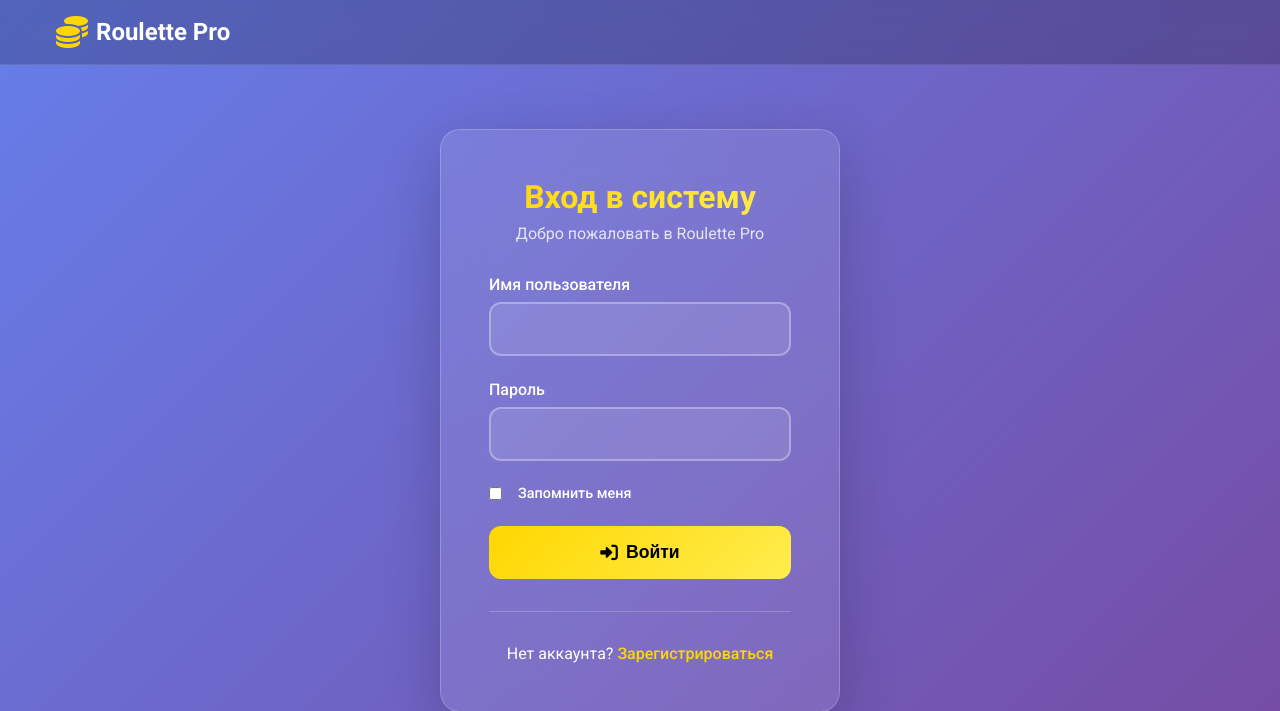
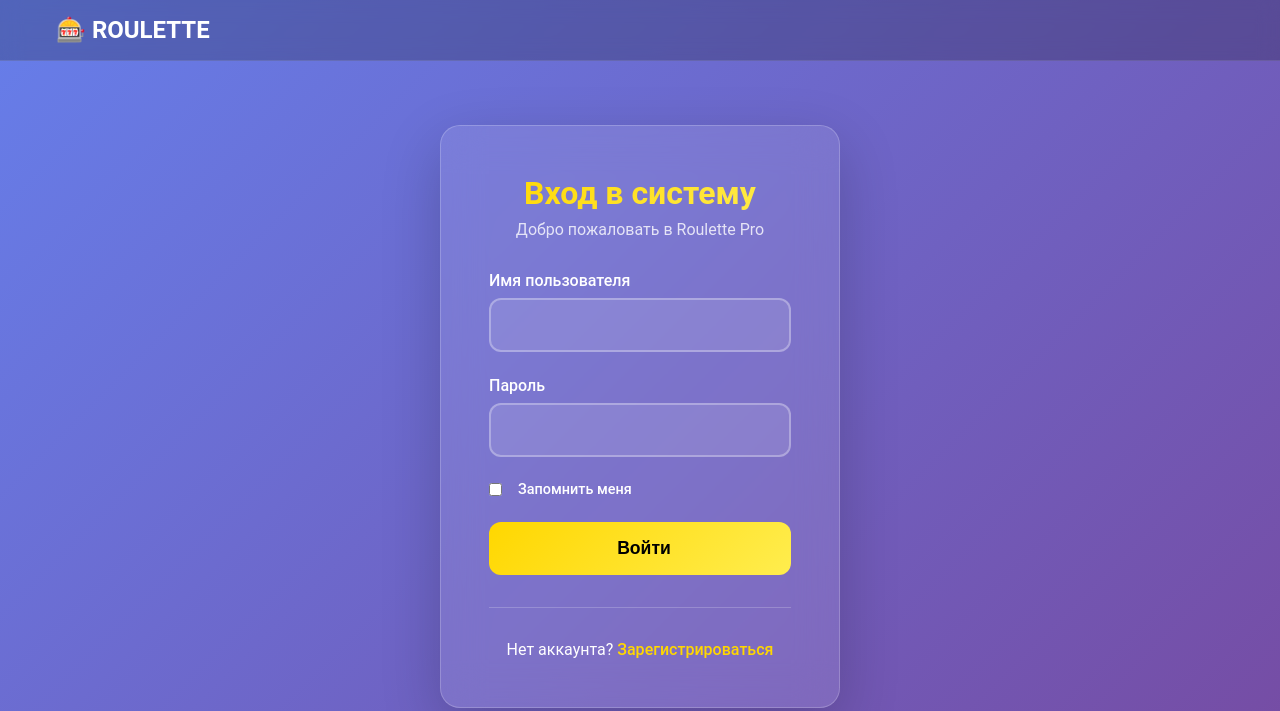
Before and after one commit to esketitniy/telegram-roulette-bot, a Flask app: page /login in a window 1280 px wide. Shown: the top 711 px of the page. Run offline with Flask 3, Linux system fonts and the light colour scheme; some libraries are stand-ins or nearby versions.

Commit message:
Update base.html

```diff
--- a/templates/base.html
+++ b/templates/base.html
@@ -5,30 +5,19 @@
     <meta name="viewport" content="width=device-width, initial-scale=1.0">
     <title>{% block title %}Европейская Рулетка{% endblock %}</title>
     <link rel="stylesheet" href="{{ url_for('static', filename='css/style.css') }}">
-    <link href="https://fonts.googleapis.com/css2?family=Roboto:wght@300;400;500;700&display=swap" rel="stylesheet">
-    <link rel="stylesheet" href="https://cdnjs.cloudflare.com/ajax/libs/font-awesome/6.0.0/css/all.min.css">
+    <link rel="preconnect" href="https://fonts.googleapis.com">
+    <link rel="preconnect" href="https://fonts.gstatic.com" crossorigin>
+    <link href="https://fonts.googleapis.com/css2?family=Orbitron:wght@400;700;900&display=swap" rel="stylesheet">
 </head>
 <body>
     <nav class="navbar">
         <div class="nav-container">
-            <div class="nav-logo">
-                <i class="fas fa-coins"></i>
-                <span>Roulette Pro</span>
-            </div>
-            {% if session.user_id %}
+            <h1 class="nav-logo">🎰 ROULETTE</h1>
+            {% if session.username %}
             <div class="nav-menu">
-                <a href="{{ url_for('index') }}" class="nav-link">
-                    <i class="fas fa-home"></i>
-                    <span>Игра</span>
-                </a>
-                <a href="{{ url_for('profile') }}" class="nav-link">
-                    <i class="fas fa-user"></i>
-                    <span>Профиль</span>
-                </a>
-                <a href="{{ url_for('logout') }}" class="nav-link">
-                    <i class="fas fa-sign-out-alt"></i>
-                    <span>Выход</span>
-                </a>
+                <a href="{{ url_for('index') }}" class="nav-link">Игра</a>
+                <a href="{{ url_for('profile') }}" class="nav-link">Профиль</a>
+                <a href="{{ url_for('logout') }}" class="nav-link logout">Выход</a>
             </div>
             {% endif %}
         </div>
@@ -39,10 +28,7 @@
             {% if messages %}
                 <div class="flash-messages">
                     {% for message in messages %}
-                        <div class="flash-message">
-                            <i class="fas fa-info-circle"></i>
-                            {{ message }}
-                        </div>
+                        <div class="flash-message">{{ message }}</div>
                     {% endfor %}
                 </div>
             {% endif %}
@@ -51,8 +37,8 @@
         {% block content %}{% endblock %}
     </main>
 
-    <script src="https://cdnjs.cloudflare.com/ajax/libs/socket.io/4.0.1/socket.io.js"></script>
-    <script src="{{ url_for('static', filename='js/main.js') }}"></script>
+    <script src="https://cdnjs.cloudflare.com/ajax/libs/socket.io/4.7.2/socket.io.js"></script>
+    <script src="{{ url_for('static', filename='js/game.js') }}"></script>
     {% block scripts %}{% endblock %}
 </body>
 </html>
```
